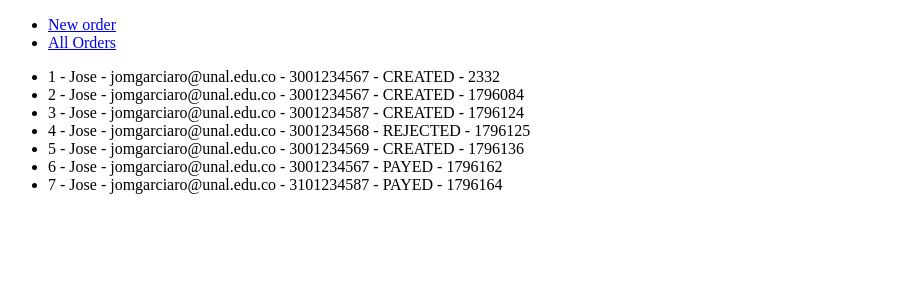
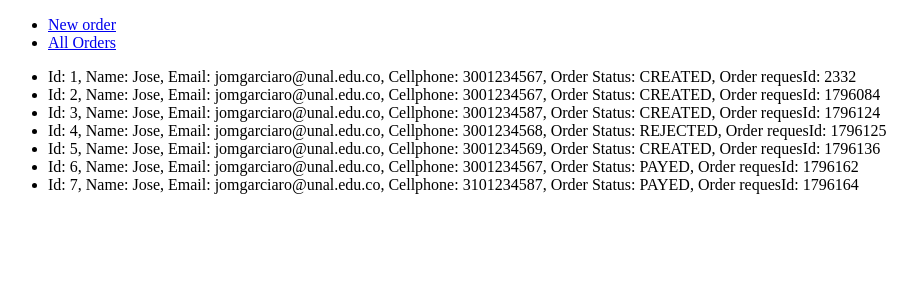
Before and after one commit to jomgarciaro/Evertec-PythonStore, a Django app: page /all_orders/ in a window 1280 px wide. Shown: the top 300 px of the page, without its empty margins (0-917 px from the left). Run offline with Django 3.2, Linux system fonts and the light colour scheme; data comes from the database, SQL or seed files in the repository.

Commit message:
All orders template changes

```diff
--- a/Store/templates/Store/all_orders.html
+++ b/Store/templates/Store/all_orders.html
@@ -5,7 +5,12 @@
 
         {% for order in orders %}
 
-            <li>{{ order.id }} - {{ order.costumer_name }} - {{ order.costumer_email }} - {{ order.costumer_mobile }} - {{ order.status }} - {{ order.request_id }} </li>
+            <li>Id: {{ order.id }},
+                Name: {{ order.costumer_name }},
+                Email: {{ order.costumer_email }},
+                Cellphone: {{ order.costumer_mobile }},
+                Order Status: {{ order.status }},
+                Order requesId: {{ order.request_id }} </li>
 
         {% endfor %}
 
```
